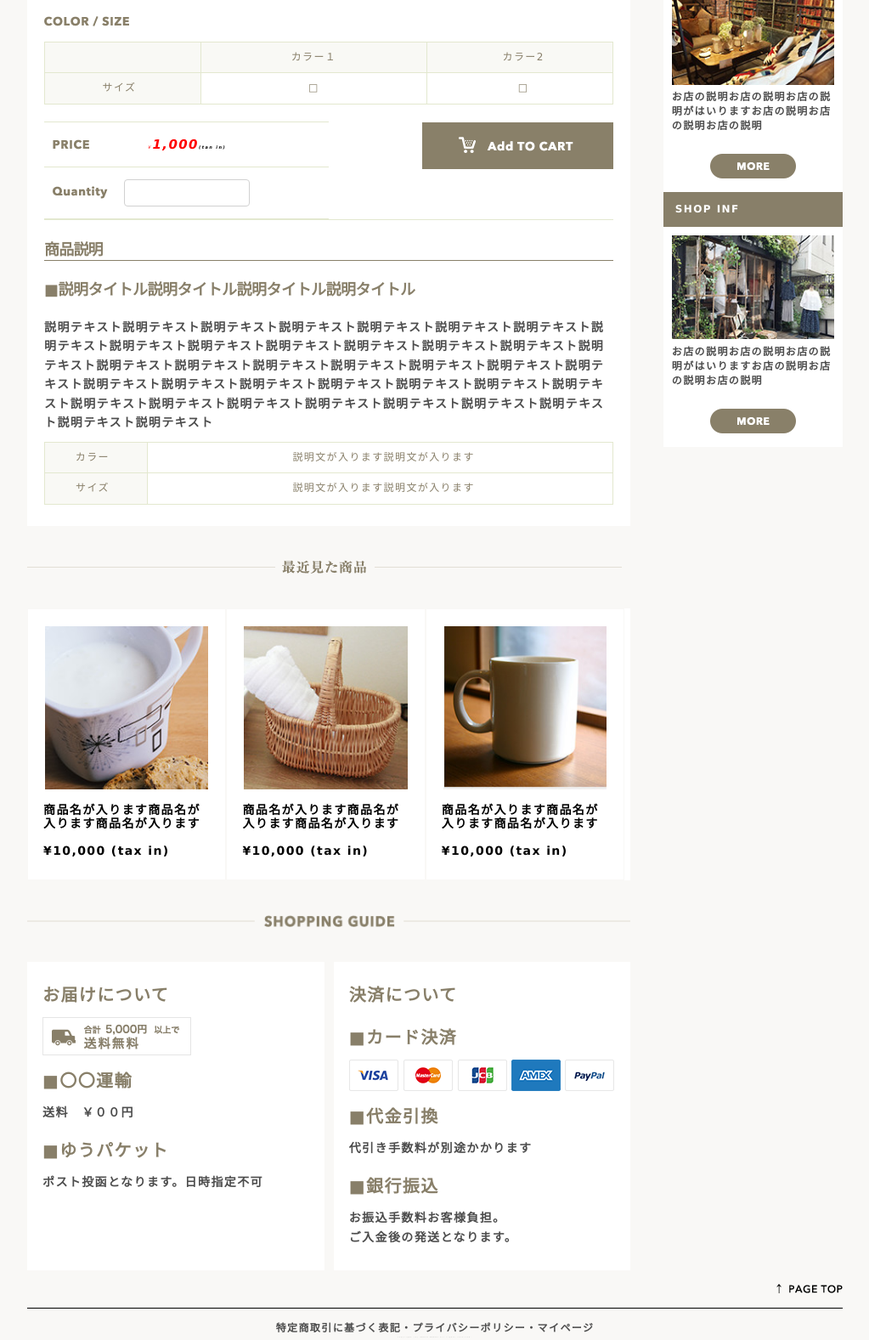
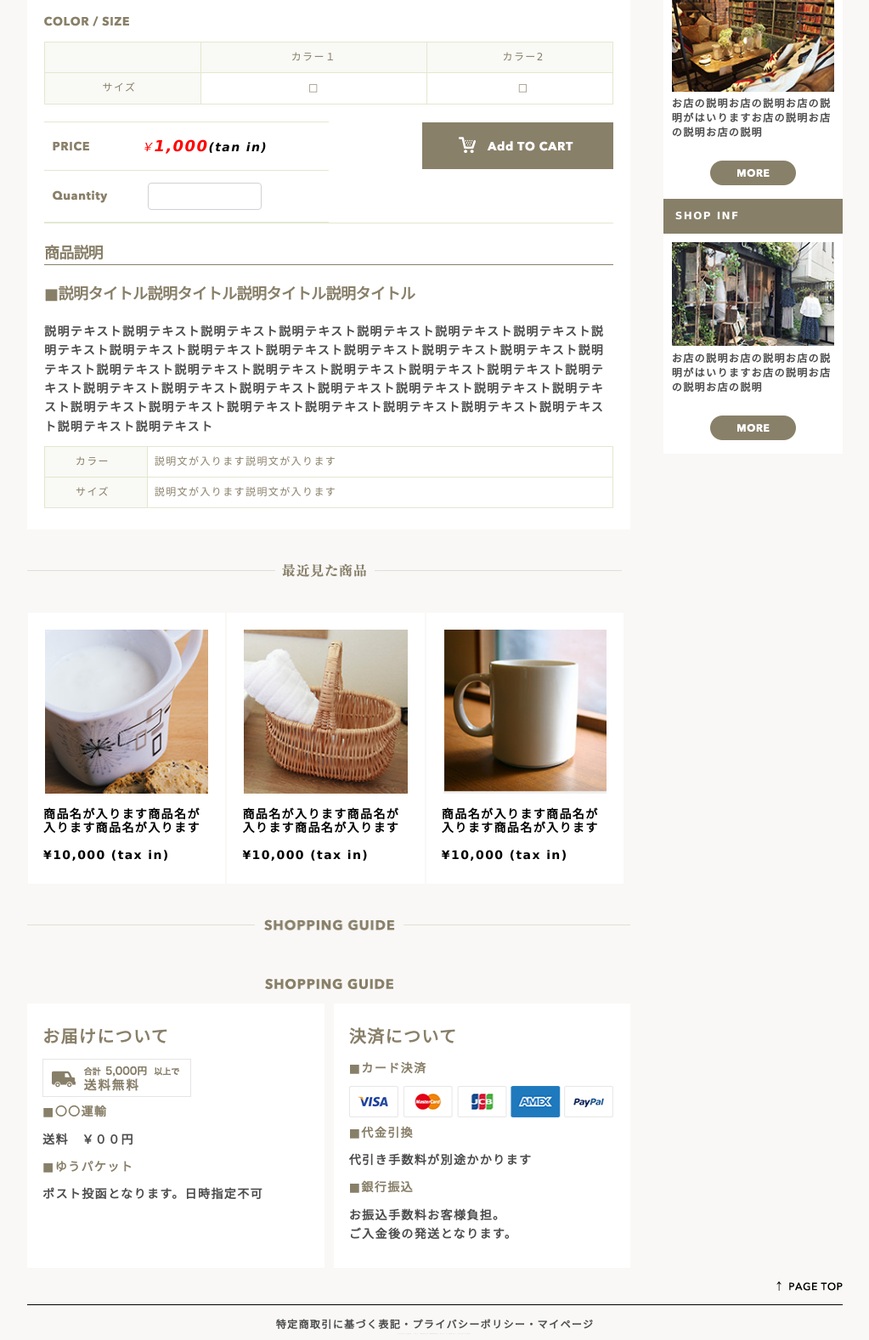
Before and after one commit to satou222/shopping-site, a plain HTML site: page products.html in a window 1280 px wide. Shown: the part 715-2292 px from the top of the page at 85% size, without its empty margins (128-1151 px from the left). Drawn offline with nearby package versions, Linux system fonts and the light colour scheme.

Commit message:
再修正

```diff
--- a/css/shopping.scss
+++ b/css/shopping.scss
@@ -173,7 +173,7 @@ footer .container {
 
 .tyairo {
   color: #b5b5b5;
-  padding: 4px 0 4px 22px;
+  padding: 8px 0 8px 22px;
   margin: 0 10px 5px 10px;
   background-color: #eee;
   background-image: url(../images/top/search_icon.png);
@@ -255,9 +255,17 @@ ul {
 }
 
 .center {
-  text-align: center;
+  // text-align: center;
   padding-bottom: 10px;
   padding: 24px 0 10px 0;
+}
+
+@media (min-width: 550px) {
+  .center {
+    text-align: center;
+    padding-bottom: 10px;
+    padding: 24px 0 10px 0;
+  }
 }
 
 .about-box {
@@ -275,14 +283,12 @@ ul {
 
 .shop-box {
   background-color: #ffffff;
-}
-
-// メインメニュー
+} // メインメニュー
 .new-item {
   display: flex;
   flex-wrap: wrap;
   flex: 1; // justify-content: center;
-  background-color: #fff;
+  // background-color: #fff;
 }
 
 .item-f {
@@ -290,6 +296,7 @@ ul {
   border: 1px solid $baseColor;
   box-sizing: border-box;
   padding: 10px;
+  background-color: #fff;
 }
 
 .item-f p {
@@ -298,11 +305,7 @@ ul {
   padding: 0px 8px 16px 8px;
   color: black;
   line-height: 1.3rem;
-}
-
-
-
-// pcアイテム画像３列のため
+} // pcアイテム画像３列のため
 @media (min-width: 550px) {
   .item-f {
     width: 33%;
@@ -331,9 +334,7 @@ ul {
     padding-left: 10px;
     padding: 0 20px;
   }
-}
-
-// カルーセルのボタン変更
+} // カルーセルのボタン変更
 .owl-theme .owl-dots .owl-dot span {
   width: 25px;
   height: 2px;
@@ -348,9 +349,7 @@ ul {
 .owl-theme .owl-nav.disabled+.owl-dots {
   margin-top: 2px;
   text-align: left;
-}
-
-// ショッピングガイド
+} // ショッピングガイド
 .shop-btn {
   color: #887f69;
   background-color: $baseColor;
@@ -361,11 +360,19 @@ ul {
   padding: 10px 0;
 }
 
+.shop-guide {
+  text-align: center;
+}
+
 .wrap-icon {
   text-align: center;
 }
 
 .item-icon {
+  padding: 16px 0 10px 0;
+}
+
+.item-icon-s {
   padding: 16px 0 10px 0;
 }
 
@@ -402,8 +409,18 @@ p.brow {
   font-size: 2rem;
 }
 
+p.brow-s {
+  font-size: 1.4rem;
+  color: #887f69;
+  font-weight: bold;
+}
+
 p {
   margin: 0;
+}
+
+img.u-max-full-width.card {
+  padding-right: 20px;
 }
 
 @media (min-width: 550px) {
@@ -428,9 +445,7 @@ p {
   .item-icon {
     display: none;
   }
-}
-
-// ここからリストｈｔｍｌ
+} // ここからリストｈｔｍｌ
 .bread p {
   background-image: url(../images/list/home_icon.png);
   background-repeat: no-repeat;
@@ -475,9 +490,7 @@ p {
   font-weight: bold;
   display: inline-block;
   padding: 6px 30px;
-}
-
-// product page
+} // product page
 .syouhin {
   background-color: #fff;
   margin-top: 12px;
@@ -494,9 +507,7 @@ p {
 .syouhin p {
   margin: 0;
   color: #a6a6a6;
-}
-
-// スライドショー
+} // スライドショー
 .slideshow {
   border-bottom: 1px solid #e3e8cf;
   background-color: #fff;
@@ -536,7 +547,7 @@ p {
     padding-top: 14px;
   }
   div#display_img {
-    width: 118%;
+    width: 118%; // text-align: center;
   }
   ul#list_img {
     width: 56%;
@@ -582,31 +593,38 @@ td {
 
 td.sikaku {
   background-color: #fff;
+  text-align: center;
 }
 
 th.sikaku {
   background-color: #fff;
+  text-align: left;
 }
 
-// プライス　カート部分
+td.sikaku-setu {
+  background-color: #fff;
+  text-align: left;
+} // プライス　カート部分
 .tax {
   background-image: url(../images/products/title_price.png);
   background-repeat: no-repeat;
-  background-position: center left 10px;
-  text-align: center;
+  background-position: center left 10px; // text-align: center;
   border-bottom: 1px solid #e3e8cf;
   border-top: 1px solid #e3e8cf;
   margin: 20px 0 0 0;
   padding: 14px 0;
+  text-align: center;
+  padding-left: 42px;
 }
 
 .quant {
   background-image: url(../images/products/title_quantity.png);
   background-repeat: no-repeat;
-  background-position: center left 10px;
-  text-align: center;
+  background-position: center left 10px; // text-align: center;
   border-bottom: 1px solid #e3e8cf;
   padding: 14px 0;
+  text-align: center;
+  padding-left: 42px;
 }
 
 p.tax {
@@ -614,18 +632,18 @@ p.tax {
 }
 
 .en {
-  font-size: 0.5rem;
+  font-size: 1.4rem;
   color: red;
 }
 
 .sen {
-  font-size: 1.5rem;
+  font-size: 1.8rem;
   font-weight: bold;
   color: red;
 }
 
 .tax-in {
-  font-size: 0.5rem;
+  font-size: 1.4rem;
   color: black;
   font-weight: bold;
 }
@@ -641,15 +659,23 @@ input[type="text"] {
   font-size: 1.4rem;
   height: 32px;
   margin: 0;
+} // 768px表示崩れ
+@media (min-width: 551px) and (max-width: 920px) {
+  .quant {
+    padding-left: 76px;
+  }
+  .shop p {
+    font-size: 1rem;
+    font-weight: bold;
+    padding-bottom: 10px;
+  }
 }
 
 .add {
   text-align: center;
   margin: 5px 0 0 0;
   padding: 14px 0;
-}
-
-// カラー サイズ add cart pc２カラム
+} // カラー サイズ add cart pc２カラム
 @media (min-width: 550px) {
   .inner {
     padding: 0 52px;
@@ -695,15 +721,13 @@ input[type="text"] {
   margin: 0;
   background-color: #fff;
   padding: 0 20px 25px 20px;
-}
-
-// スマホサイズはコンテナpaddingゼロ　そして必要な個所はpadding20ｐｘつける
+} // スマホサイズはコンテナpaddingゼロ　そして必要な個所はpadding20ｐｘつける
 @media (max-width: 549px) {
   #products {
     .container {
       padding: 0;
       .newsitem-shop-outer {
-        padding: 0 20px;
+        padding: 0 20px; // text-align: center;
       }
       #sidemenu {
         padding: 0 20px;
--- a/products.html
+++ b/products.html
@@ -110,7 +110,7 @@
                         <div class="cart">
                             <div class="price">
                                 <p class="tax"><span class="en">￥</span><span class="sen">1,000</span><span class="tax-in">(tan in)</span></p>
-                                <p class="quant"><input type="text" size="16"></p>
+                                <p class="quant"><input type="text" size="14"></p>
 
                             </div>
                             <div class="add">
@@ -131,7 +131,7 @@
                         </tr>
                         <tr>
                             <td>サイズ</td>
-                            <td class="sikaku">説明文が入ります説明文が入ります</td>
+                            <td class="sikaku-setu">説明文が入ります説明文が入ります</td>
                         </tr>
                     </table>
                 </div>
@@ -139,7 +139,9 @@
                 <!--最近見た商品-->
                 <div class="newsitem-shop-outer">
                     <img src="images/list/recent_pro_pc.png" alt="" class="u-max-full-width itemserch">
-                    <img src="images/list/title_recent_pro.png" alt="" class="u-max-full-width item-icon">
+                    <div class="shop-guide">
+                        <img src="images/list/title_recent_pro.png" alt="" class="u-max-full-width item-icon">
+                    </div>
                     <div class="new-item">
                         <div class="item-f">
                             <img src="images/top/item_07.jpg" alt="" class="u-max-full-width item-img">
@@ -161,24 +163,26 @@
                     </div>
                     <!--ショッピングガイド-->
                     <img src="images/top/title_guide.png" alt="" class="u-full-width itemserch">
-                    <img src="images/top_sp/title_guide.png" alt="" class="u-max-full-width item-icon">
+                    <div class="shop-guide">
+                        <img src="images/top_sp/title_guide.png" alt="" class="u-max-full-width item-icon-s">
+                    </div>
                     <div class="shop">
                         <div class="shop-wi">
                             <div class="otodo">
                                 <p class="brow">お届けについて</p>
                                 <img src="images/top/otodoke_banner.png" alt="" class="u-max-full-width">
-                                <p class="brow">■〇〇運輸</p>
+                                <p class="brow-s">■〇〇運輸</p>
                                 <p>送料　￥００円</p>
-                                <p class="brow">■ゆうパケット</p>
+                                <p class="brow-s">■ゆうパケット</p>
                                 <p>ポスト投函となります。日時指定不可</p>
                             </div>
                             <div class="kessai">
                                 <p class="brow">決済について</p>
-                                <p class="brow">■カード決済</p>
+                                <p class="brow-s">■カード決済</p>
                                 <img src="images/top/cards.png" alt="" class="u-max-full-width card">
-                                <p class="brow">■代金引換</p>
+                                <p class="brow-s">■代金引換</p>
                                 <p>代引き手数料が別途かかります</p>
-                                <p class="brow">■銀行振込</p>
+                                <p class="brow-s">■銀行振込</p>
                                 <p>お振込手数料お客様負担。 <br>ご入金後の発送となります。</p>
                             </div>
                         </div>
```
Also changed, not shown: css/shopping.css, 1 other file.
